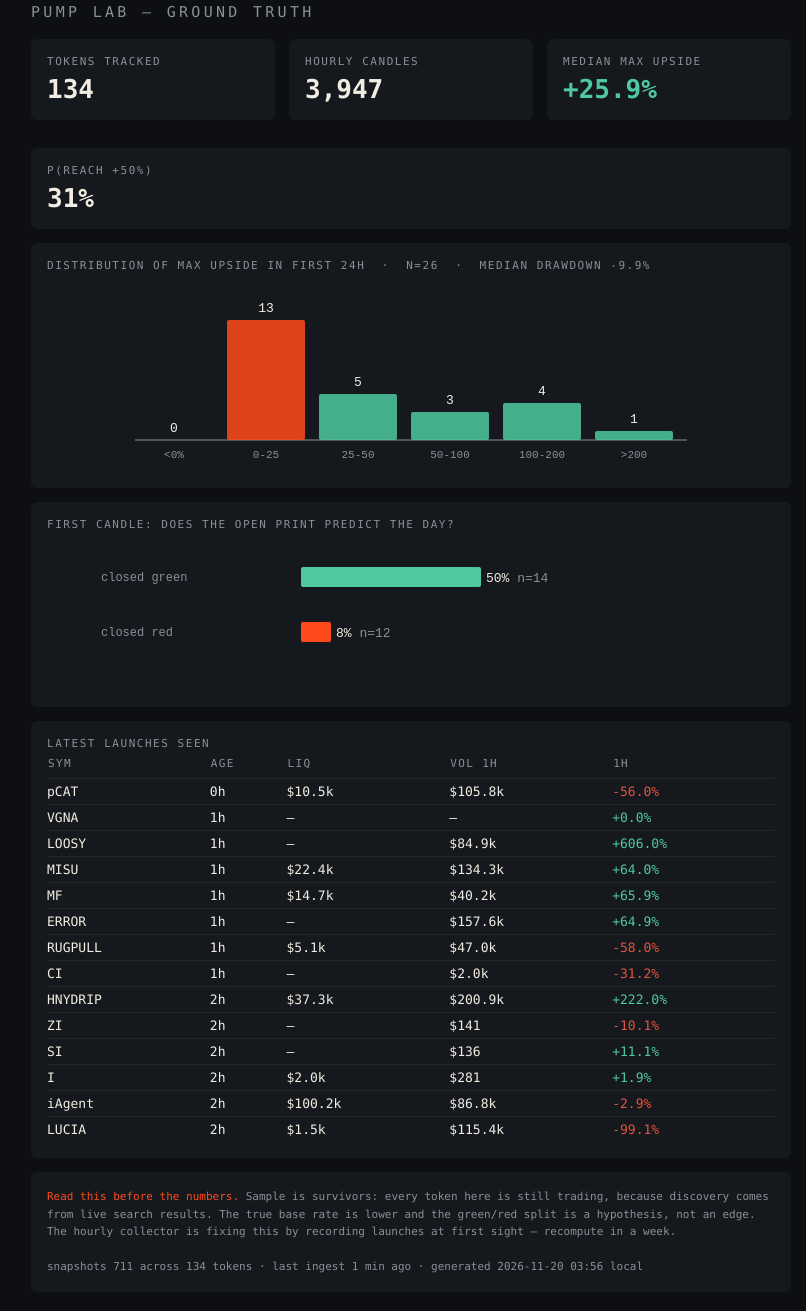
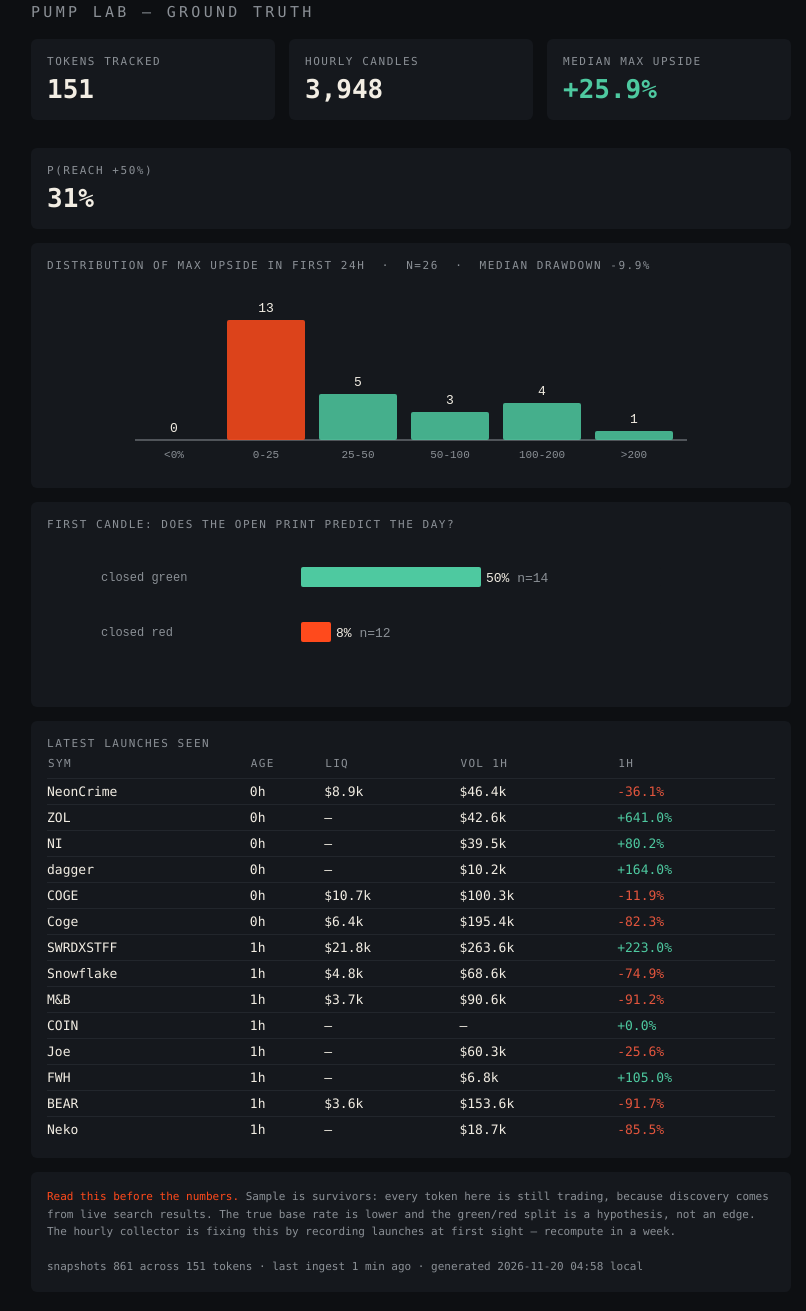
Before and after one commit to giovancarl444/lab-view, a plain HTML site: page index.html in a window 1280 px wide. Shown: the part 17-1328 px from the top of the page, without its empty margins (229-1035 px from the left). Drawn offline with Linux system fonts and the light colour scheme.

Commit message:
dashboard: 2026-11-20T03:58Z

```diff
--- a/index.html
+++ b/index.html
@@ -20,8 +20,8 @@ td{padding:5px 0;border-top:1px solid #22262c}
 <h1>Pump Lab — ground truth</h1>
 
 <div class="row">
-  <div class="panel"><div class="k">tokens tracked</div><div class="v">134</div></div>
-  <div class="panel"><div class="k">hourly candles</div><div class="v">3,947</div></div>
+  <div class="panel"><div class="k">tokens tracked</div><div class="v">151</div></div>
+  <div class="panel"><div class="k">hourly candles</div><div class="v">3,948</div></div>
   <div class="panel"><div class="k">median max upside</div><div class="v up">+25.9%</div></div>
   <div class="panel"><div class="k">P(reach +50%)</div><div class="v">31%</div></div>
 </div>
@@ -38,7 +38,7 @@ td{padding:5px 0;border-top:1px solid #22262c}
 
 <div class="panel">
   <div class="k">latest launches seen</div>
-  <table><tr><th>sym</th><th>age</th><th>liq</th><th>vol 1h</th><th>1h</th></tr><tr><td>pCAT</td><td>0h</td><td>$10.5k</td><td>$105.8k</td><td class='down'>-56.0%</td></tr><tr><td>VGNA</td><td>1h</td><td>—</td><td>—</td><td class='up'>+0.0%</td></tr><tr><td>LOOSY</td><td>1h</td><td>—</td><td>$84.9k</td><td class='up'>+606.0%</td></tr><tr><td>MISU</td><td>1h</td><td>$22.4k</td><td>$134.3k</td><td class='up'>+64.0%</td></tr><tr><td>MF</td><td>1h</td><td>$14.7k</td><td>$40.2k</td><td class='up'>+65.9%</td></tr><tr><td>ERROR</td><td>1h</td><td>—</td><td>$157.6k</td><td class='up'>+64.9%</td></tr><tr><td>RUGPULL</td><td>1h</td><td>$5.1k</td><td>$47.0k</td><td class='down'>-58.0%</td></tr><tr><td>CI</td><td>1h</td><td>—</td><td>$2.0k</td><td class='down'>-31.2%</td></tr><tr><td>HNYDRIP</td><td>2h</td><td>$37.3k</td><td>$200.9k</td><td class='up'>+222.0%</td></tr><tr><td>ZI</td><td>2h</td><td>—</td><td>$141</td><td class='down'>-10.1%</td></tr><tr><td>SI</td><td>2h</td><td>—</td><td>$136</td><td class='up'>+11.1%</td></tr><tr><td>I</td><td>2h</td><td>$2.0k</td><td>$281</td><td class='up'>+1.9%</td></tr><tr><td>iAgent</td><td>2h</td><td>$100.2k</td><td>$86.8k</td><td class='down'>-2.9%</td></tr><tr><td>LUCIA</td><td>2h</td><td>$1.5k</td><td>$115.4k</td><td class='down'>-99.1%</td></tr></table>
+  <table><tr><th>sym</th><th>age</th><th>liq</th><th>vol 1h</th><th>1h</th></tr><tr><td>NeonCrime</td><td>0h</td><td>$8.9k</td><td>$46.4k</td><td class='down'>-36.1%</td></tr><tr><td>ZOL</td><td>0h</td><td>—</td><td>$42.6k</td><td class='up'>+641.0%</td></tr><tr><td>NI</td><td>0h</td><td>—</td><td>$39.5k</td><td class='up'>+80.2%</td></tr><tr><td>dagger</td><td>0h</td><td>—</td><td>$10.2k</td><td class='up'>+164.0%</td></tr><tr><td>COGE</td><td>0h</td><td>$10.7k</td><td>$100.3k</td><td class='down'>-11.9%</td></tr><tr><td>Coge</td><td>0h</td><td>$6.4k</td><td>$195.4k</td><td class='down'>-82.3%</td></tr><tr><td>SWRDXSTFF</td><td>1h</td><td>$21.8k</td><td>$263.6k</td><td class='up'>+223.0%</td></tr><tr><td>Snowflake</td><td>1h</td><td>$4.8k</td><td>$68.6k</td><td class='down'>-74.9%</td></tr><tr><td>M&amp;B</td><td>1h</td><td>$3.7k</td><td>$90.6k</td><td class='down'>-91.2%</td></tr><tr><td>COIN</td><td>1h</td><td>—</td><td>—</td><td class='up'>+0.0%</td></tr><tr><td>Joe</td><td>1h</td><td>—</td><td>$60.3k</td><td class='down'>-25.6%</td></tr><tr><td>FWH</td><td>1h</td><td>—</td><td>$6.8k</td><td class='up'>+105.0%</td></tr><tr><td>BEAR</td><td>1h</td><td>$3.6k</td><td>$153.6k</td><td class='down'>-91.7%</td></tr><tr><td>Neko</td><td>1h</td><td>—</td><td>$18.7k</td><td class='down'>-85.5%</td></tr></table>
 </div>
 
 <div class="panel note">
@@ -46,7 +46,7 @@ td{padding:5px 0;border-top:1px solid #22262c}
   trading, because discovery comes from live search results. The true base rate is lower and the
   green/red split is a hypothesis, not an edge. The hourly collector is fixing this by recording launches
   at first sight — recompute in a week.<br><br>
-  snapshots 711 across 134 tokens · last ingest 1 min ago ·
-  generated 2026-11-20 03:56 local
+  snapshots 861 across 151 tokens · last ingest 1 min ago ·
+  generated 2026-11-20 04:58 local
 </div>
 </div></body></html>
```
